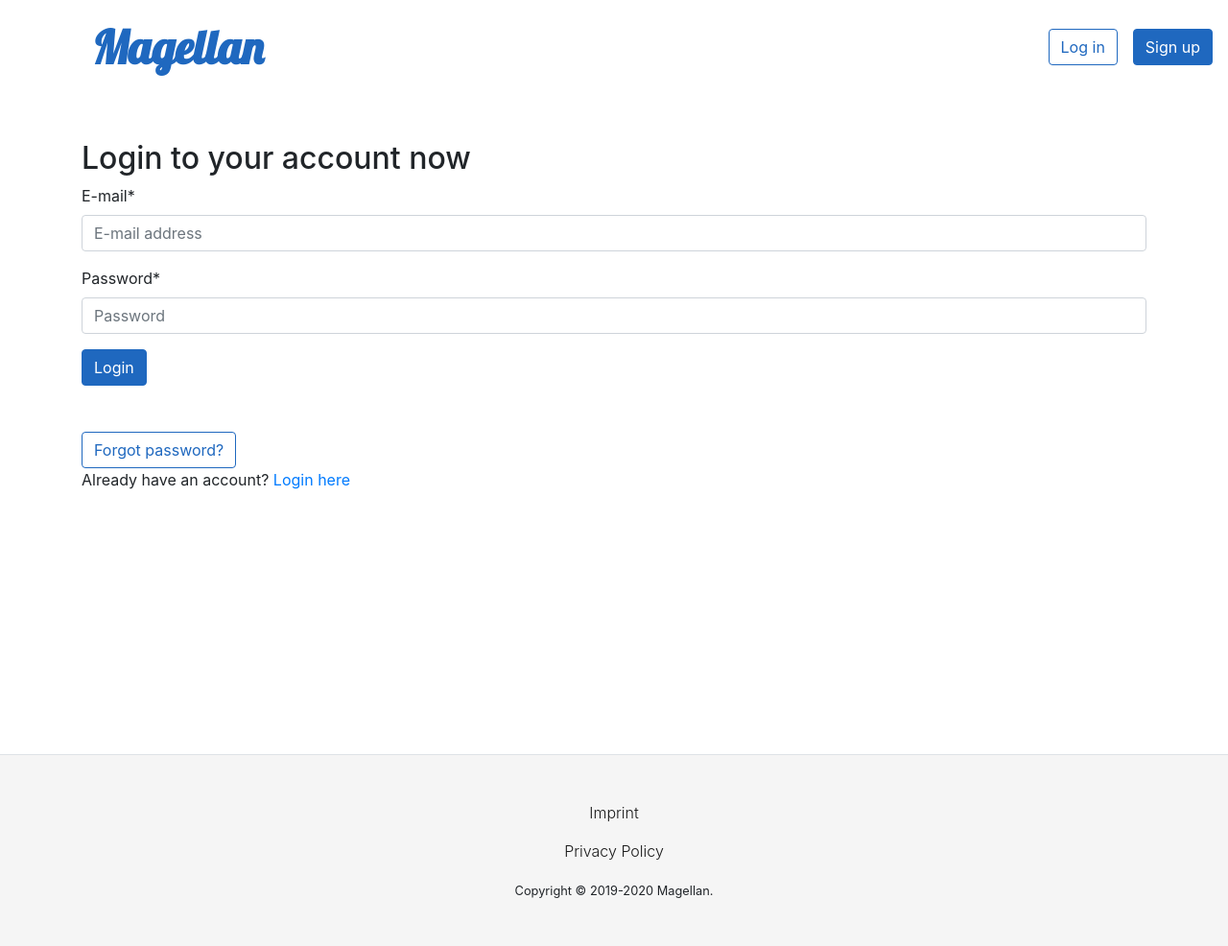
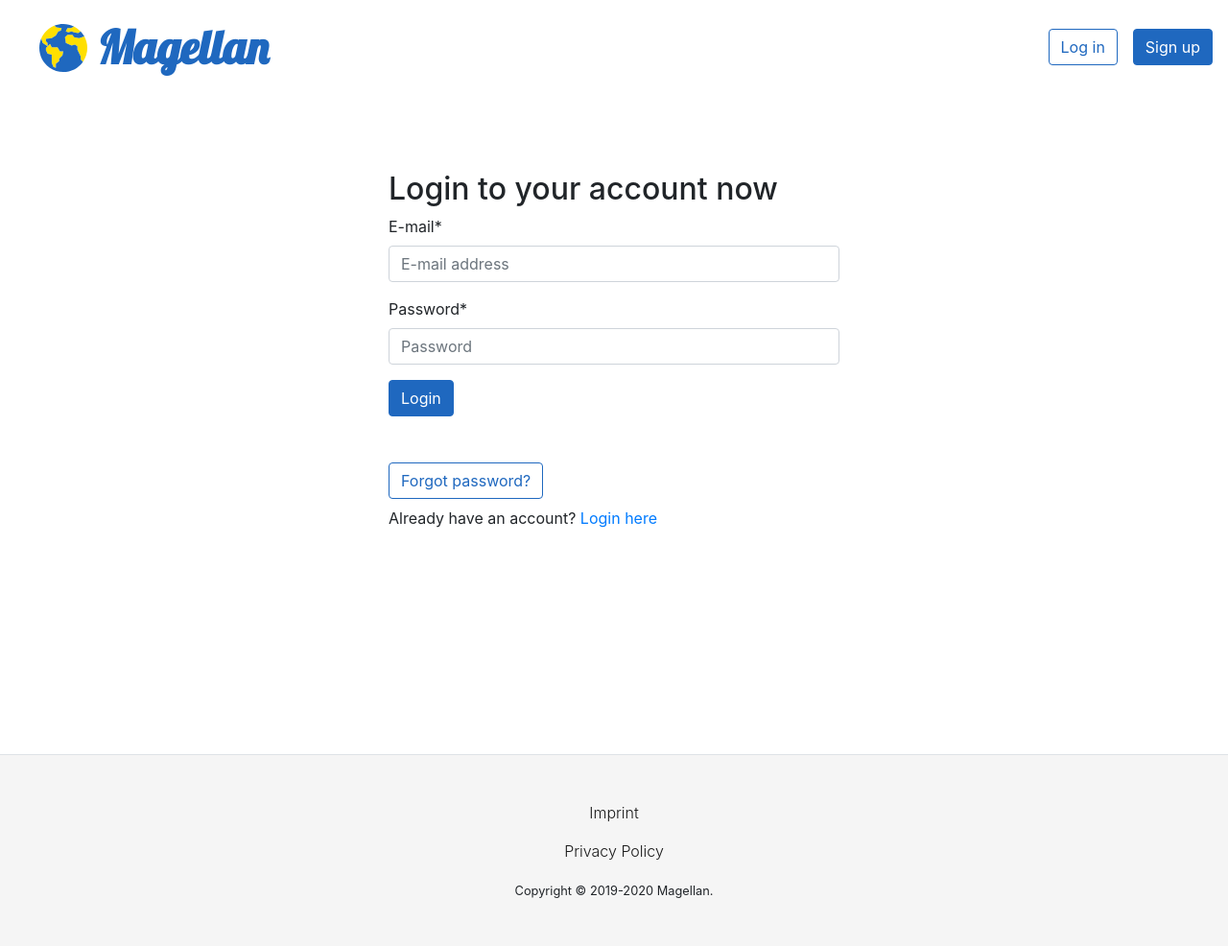
Before and after one commit to smnwltr/magellan, a Django app: page /accounts/login/ in a window 1280 px wide. Shown: the whole page at 96% size. Run offline with Django 3.2, Linux system fonts and the light colour scheme; style sheets or scripts are compiled from the project's sources; some libraries are stand-ins or nearby versions.

Commit message:
Cosmetic touches

```diff
--- a/magellan/magellan/urls.py
+++ b/magellan/magellan/urls.py
@@ -1,6 +1,6 @@
 from django.contrib import admin
 from django.urls import path, include, re_path
-from django.http import HttpResponse
+from django.http import HttpResponse, JsonResponse
 from django.conf import settings
 from django.conf.urls.static import static
 
@@ -9,6 +9,7 @@ urlpatterns = [
     path('admin/', admin.site.urls),
     path('accounts/', include('allauth.urls')),
     path('users/', include('users.urls')),
+    path('manifest.json', lambda request: JsonResponse(settings.WEB_APP_MANIFEST))
 ]
 
 # Serve a robot.txt on staging server to prevent search engines from indexing
--- a/magellan/pages/static/css/main.scss
+++ b/magellan/pages/static/css/main.scss
@@ -22,7 +22,7 @@ $terciary-color: $magellan-yellow;
   font-size: 300%;
   font-weight: bold;
   color: $primary-color;
-  margin-left: 80px;
+  margin-left: 25px;
 
   &:hover {
     color: darken($primary-color, 5%);
@@ -198,3 +198,11 @@ $terciary-color: $magellan-yellow;
   background-size: 100% 100%;
   padding: .5rem 1rem;
 }
+
+
+/* Account styling */
+
+.container-account {
+  max-width: 500px;
+  padding-top: 5em;
+}
--- a/magellan/pages/templates/_base.html
+++ b/magellan/pages/templates/_base.html
@@ -30,7 +30,9 @@
 
 
 <nav class="navbar navbar-expand-md">
-    <a class="navbar-brand" href="/"> {{ app_name }} </a>
+
+    <a class="navbar-brand" href="/"><img src="{% static 'icon/world.svg' %}" height="50px"
+                                          style="margin-bottom: 10px"/> {{ app_name }} </a>
 
     <button class="navbar-toggler hamburger hamburger--spring d-md-none" type="button" data-toggle="collapse"
             data-target="#navbarNav" aria-controls="navbarNav" aria-expanded="false" aria-label="Toggle navigation">
@@ -96,7 +98,7 @@
     </div>
 </nav>
 
-<div class="main pt-5">
+<div class="main">
     {% block content %}
     {% endblock content %}
 </div>
--- a/magellan/pages/templates/account/email.html
+++ b/magellan/pages/templates/account/email.html
@@ -2,7 +2,7 @@
 {% load socialaccount %}
 {% block content %}
 
-<div class="container">
+<div class="container container-account">
 
     <h2>{% trans "Email Addresses" %}</h2>
     {% if user.emailaddress_set.all %}
--- a/magellan/pages/templates/account/email_confirm.html
+++ b/magellan/pages/templates/account/email_confirm.html
@@ -3,7 +3,7 @@
 {% load account %}
 {% block content %}
 
-<div class="container">
+<div class="container container-account">
     <h2>Confirm your email address</h2>
 
     {% if confirmation %}
--- a/magellan/pages/templates/account/login.html
+++ b/magellan/pages/templates/account/login.html
@@ -4,7 +4,7 @@
 
 {% block content %}
 
-<div class="container">
+<div class="container container-account">
     <h2>Login to your account now</h2>
     <form method="POST">
         {% csrf_token %}
@@ -13,7 +13,7 @@
         <br>
     </form>
     <a href="{% url 'account_reset_password' %}" class="btn btn-outline-primary mt-5">Forgot password?</a>
-    <p>Already have an account? <a href="{% url 'account_login' %}">Login here</a></p>
+    <p class="mt-2">Already have an account? <a href="{% url 'account_login' %}">Login here</a></p>
 
 </div>
 
--- a/magellan/pages/templates/account/logout.html
+++ b/magellan/pages/templates/account/logout.html
@@ -1,7 +1,7 @@
 {% extends '_base.html' %}
 {% load socialaccount %}
 {% block content %}
-<div class="container">
+<div class="container container-account">
     <h2>Bist du sicher, dass du dich abmelden möchtest?</h2>
     <form method="post" action="{% url 'account_logout' %}">
         {% csrf_token %}
--- a/magellan/pages/templates/account/password_change.html
+++ b/magellan/pages/templates/account/password_change.html
@@ -3,7 +3,7 @@
 {% load crispy_forms_tags %}
 
 {% block content %}
-<div class="container">
+<div class="container container-account">
 
     <h2>Change your password</h2>
 
--- a/magellan/pages/templates/account/password_reset.html
+++ b/magellan/pages/templates/account/password_reset.html
@@ -4,7 +4,7 @@
 
 {% block content %}
 
-<div class="container">
+<div class="container container-account">
     <h2>Reset password</h2>
 
     {% if user.is_authenticated %}
--- a/magellan/pages/templates/account/password_reset_done.html
+++ b/magellan/pages/templates/account/password_reset_done.html
@@ -2,7 +2,7 @@
 {% load socialaccount %}
 {% block content %}
 
-<div class="container">
+<div class="container container-account">
     <h2>Reset password</h2>
     <p>We have sent you an email with instructions on how to reset your password. Please contact us at <a
             href="mailto:{{contact.support}}">{{contact.support}}</a> in case you do not receive an email</p>
--- a/magellan/pages/templates/account/password_reset_from_key.html
+++ b/magellan/pages/templates/account/password_reset_from_key.html
@@ -4,7 +4,7 @@
 
 {% block content %}
 
-<div class="container">
+<div class="container container-account">
     <h2>{% if token_fail %}Bad Token{% else %}Change password{% endif %}</h2>
 
     {% if token_fail %}
--- a/magellan/pages/templates/account/password_reset_from_key_done.html
+++ b/magellan/pages/templates/account/password_reset_from_key_done.html
@@ -2,7 +2,7 @@
 {% load socialaccount %}
 {% block content %}
 
-<div class="container">
+<div class="container container-account">
     <h2>Change password</h2>
 
     <p>Your password has been changed successfully.</p>
--- a/magellan/pages/templates/account/signup.html
+++ b/magellan/pages/templates/account/signup.html
@@ -3,7 +3,7 @@
 
 {% block content %}
 
-<div class="container">
+<div class="container container-account">
     <h2>Create new account now</h2>
     <form method="POST">
         {% csrf_token %}
--- a/magellan/pages/templates/account/verification_sent.html
+++ b/magellan/pages/templates/account/verification_sent.html
@@ -6,7 +6,7 @@
 
 {% block content %}
 
-<div class="container">
+<div class="container container-account">
     <h2>Confirm your email address</h2>
     <p>We have sent you an email. Please follow the instructions in order to activate your account.</p>
 
```
Also changed, not shown: magellan/magellan/settings.py (+22 -0 lines), magellan/pages/static/css/main.css (+6 -1 lines), 1 other file.
